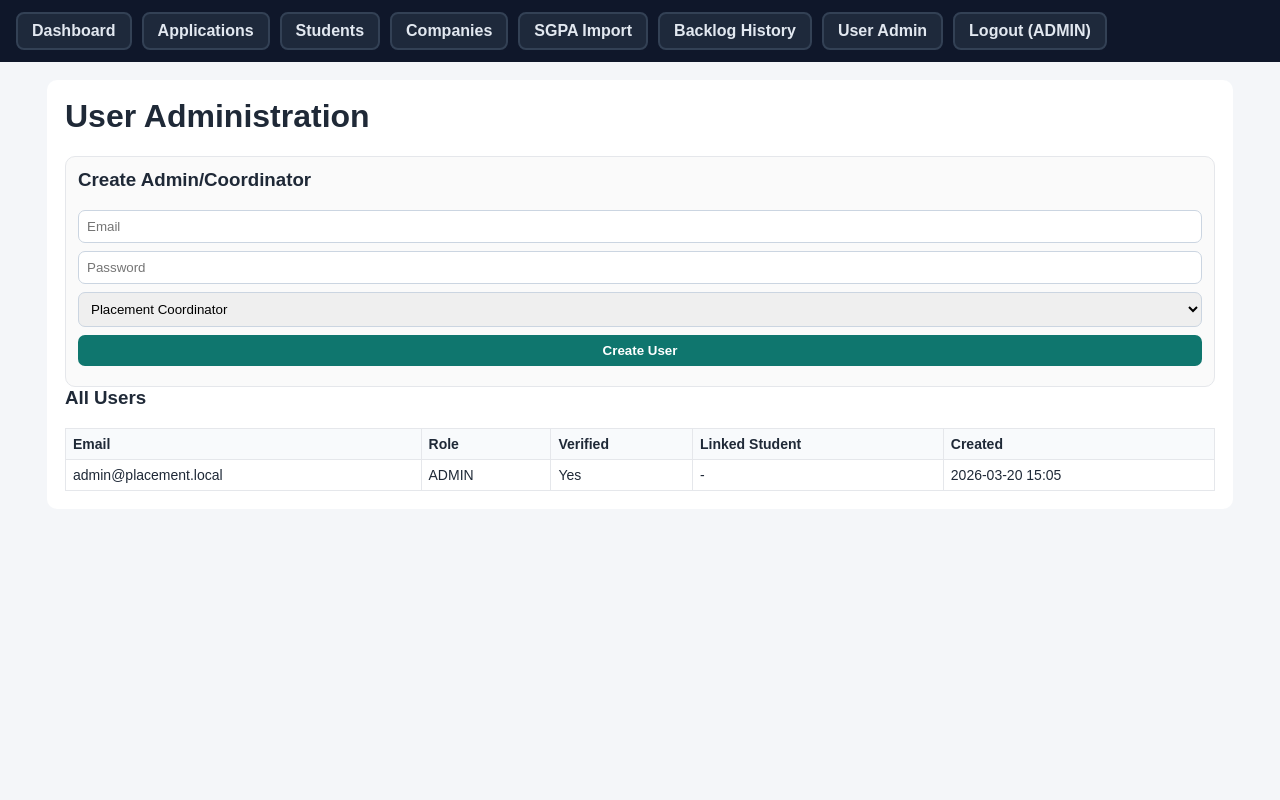
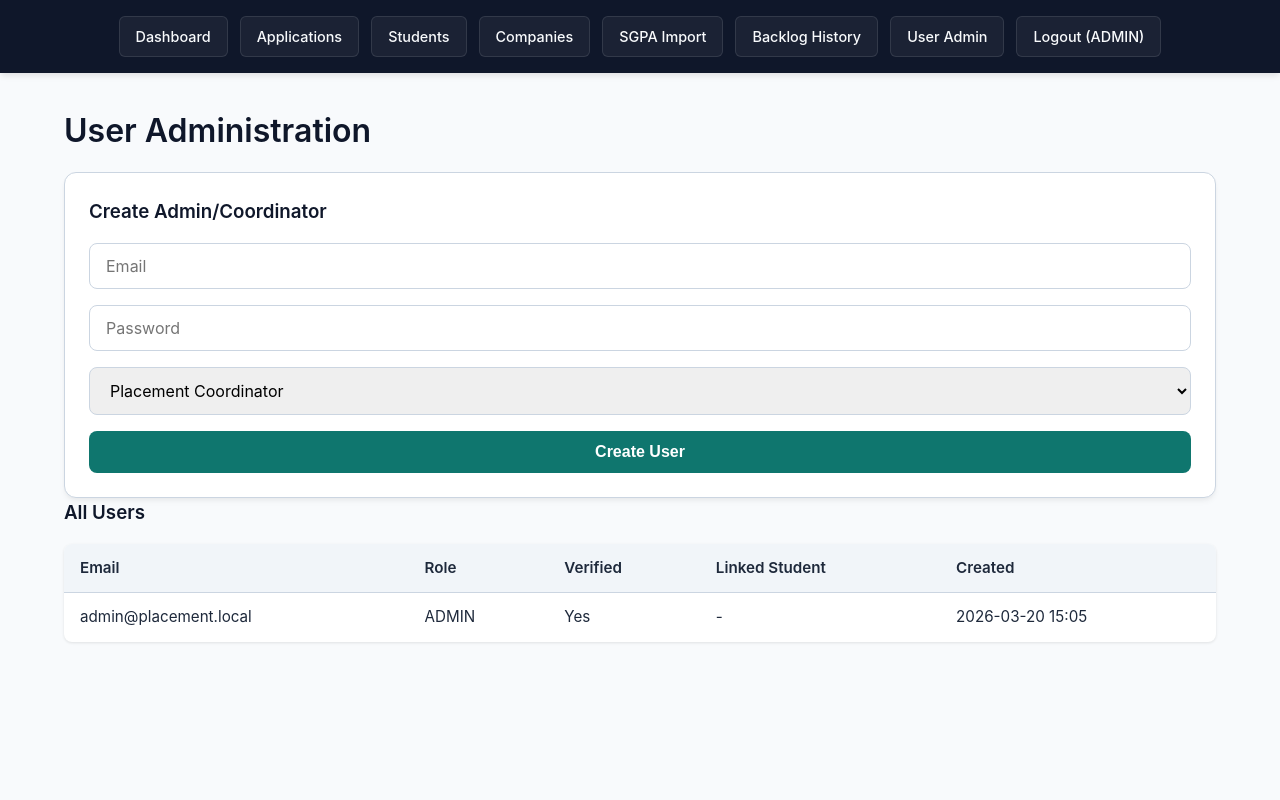
Before and after one commit to lavanayakhosla/TestPlacement, a Flask app: page /admin/users in a window 1280 px wide. Run offline with Flask 3, Linux system fonts and the light colour scheme; the visitor is signed in with stand-in values (Sample User, id 1); data comes from the database, SQL or seed files in the repository.

Commit message:
Refactor CSS for improved theming and layout

```diff
--- a/templates/base.html
+++ b/templates/base.html
@@ -5,56 +5,227 @@
   <meta name="viewport" content="width=device-width, initial-scale=1.0">
   <title>Campus Placement Portal</title>
   <style>
-    body { font-family: Arial, sans-serif; margin: 0; background: #f4f6f9; color: #1f2937; }
+    /* CSS Variables for consistent theming */
+    :root {
+      --primary: #0f766e;
+      --primary-hover: #115e59;
+      --bg-light: #f8fafc;
+      --nav-bg: #0f172a;
+      --text-dark: #1e293b;
+      --text-muted: #64748b;
+      --border-color: #cbd5e1;
+      --card-bg: #ffffff;
+    }
+
+    /* Global Reset & Typography */
+    * {
+      box-sizing: border-box;
+      margin: 0;
+      padding: 0;
+    }
+
+    body {
+      font-family: 'Inter', system-ui, -apple-system, sans-serif;
+      background: var(--bg-light);
+      color: var(--text-dark);
+      line-height: 1.6;
+      min-height: 100vh;
+      display: flex;
+      flex-direction: column;
+    }
+
+    /* Navigation */
     nav {
-  background: #0f172a;
-  padding: 12px 16px;
+      background: var(--nav-bg);
+      padding: 16px 24px;
       display: flex;
       flex-wrap: wrap;
-  gap: 10px;
+      gap: 12px;
+      align-items: center;
+      justify-content: center;
+      box-shadow: 0 4px 6px -1px rgba(0, 0, 0, 0.1);
     }
 
     nav a {
-  color: #e2e8f0;
+      color: #f8fafc;
       text-decoration: none;
-  font-weight: 600;
-  padding: 8px 14px;
-  border: 2px solid #334155;
-  border-radius: 8px;
-  background: #1e293b;
-  transition: all 0.25s ease;
+      font-size: 0.9rem;
+      font-weight: 500;
+      padding: 8px 16px;
+      border: 1px solid rgba(255,255,255,0.1);
+      border-radius: 6px;
+      background: rgba(255,255,255,0.05);
+      transition: all 0.2s ease;
     }
 
-/* Hover effect */
     nav a:hover {
-  background: #0f766e;
-  border-color: #0f766e;
+      background: var(--primary);
+      border-color: var(--primary);
       color: #ffffff;
-  transform: translateY(-1px);
+      transform: translateY(-2px);
+      box-shadow: 0 4px 6px rgba(15, 118, 110, 0.2);
     }
 
-/* Optional: active feel when clicked */
     nav a:active {
-  transform: scale(0.97);
+      transform: translateY(0);
     }
-    main { max-width: 1150px; margin: 18px auto; background: #fff; padding: 18px; border-radius: 10px; }
-    h1, h2, h3 { margin-top: 0; }
-    .flash { background: #ecfeff; border: 1px solid #a5f3fc; padding: 8px 10px; border-radius: 8px; margin-bottom: 8px; }
-    .grid { display: grid; gap: 12px; }
-    .grid-2 { grid-template-columns: repeat(auto-fit, minmax(300px, 1fr)); }
-    .card { border: 1px solid #e5e7eb; border-radius: 10px; padding: 12px; background: #fafafa; }
-    input, select, textarea, button {
-      width: 100%; box-sizing: border-box; padding: 8px; border: 1px solid #cbd5e1; border-radius: 7px; margin-bottom: 8px;
+
+    /* Main Container */
+    main {
+      flex: 1;
+      width: 100%;
+      max-width: 1200px;
+      margin: 32px auto;
+      padding: 0 24px;
     }
-    button { background: #0f766e; color: #fff; border: none; font-weight: 700; cursor: pointer; }
-    button:hover { background: #115e59; }
-    button.link-button { background: none; color: #0f766e; width: auto; padding: 0; margin: 0; border: none; font-weight: 600; text-decoration: underline; }
-    button.link-button:hover { color: #115e59; }
-    table { width: 100%; border-collapse: collapse; font-size: 14px; }
-    th, td { border: 1px solid #e5e7eb; padding: 7px; text-align: left; }
-    th { background: #f8fafc; }
-    .pill { padding: 3px 8px; border-radius: 999px; font-size: 12px; background: #dcfce7; color: #166534; }
-    code { background: #f1f5f9; padding: 2px 4px; border-radius: 4px; }
+
+    h1, h2, h3 {
+      margin-bottom: 16px;
+      color: #0f172a;
+      font-weight: 600;
+    }
+
+    /* Alerts / Flash Messages */
+    .flash {
+      background: #ecfeff;
+      border-left: 4px solid #06b6d4;
+      padding: 12px 16px;
+      border-radius: 4px;
+      margin-bottom: 24px;
+      color: #083344;
+      font-weight: 500;
+      box-shadow: 0 2px 4px rgba(0,0,0,0.05);
+    }
+
+    /* Grid Layouts */
+    .grid { display: grid; gap: 20px; }
+    .grid-2 { grid-template-columns: repeat(auto-fit, minmax(280px, 1fr)); }
+
+    /* Standard Cards */
+    .card {
+      background: var(--card-bg);
+      border: 1px solid var(--border-color);
+      border-radius: 12px;
+      padding: 24px;
+      box-shadow: 0 4px 6px -1px rgba(0, 0, 0, 0.05), 0 2px 4px -1px rgba(0, 0, 0, 0.03);
+    }
+
+    /* Form Elements */
+    input, select, textarea {
+      width: 100%;
+      padding: 12px 16px;
+      border: 1px solid var(--border-color);
+      border-radius: 8px;
+      margin-bottom: 16px;
+      font-size: 1rem;
+      font-family: inherit;
+      transition: border-color 0.2s, box-shadow 0.2s;
+    }
+
+    input:focus, select:focus, textarea:focus {
+      outline: none;
+      border-color: var(--primary);
+      box-shadow: 0 0 0 3px rgba(15, 118, 110, 0.15);
+    }
+
+    button {
+      background: var(--primary);
+      color: #fff;
+      border: none;
+      font-size: 1rem;
+      font-weight: 600;
+      padding: 12px 24px;
+      border-radius: 8px;
+      cursor: pointer;
+      transition: background 0.2s, transform 0.1s;
+      width: 100%;
+    }
+
+    button:hover {
+      background: var(--primary-hover);
+    }
+
+    button:active {
+      transform: scale(0.98);
+    }
+
+    /* Links inside forms */
+    .auth-links {
+      margin-top: 16px;
+      text-align: center;
+      font-size: 0.9rem;
+      color: var(--text-muted);
+    }
+
+    .auth-links a {
+      color: var(--primary);
+      text-decoration: none;
+      font-weight: 500;
+    }
+
+    .auth-links a:hover {
+      text-decoration: underline;
+    }
+
+    /* Split Layouts for Auth (Login/Register) */
+    .auth-wrapper {
+      display: flex;
+      flex-direction: column;
+      background: var(--card-bg);
+      border: 1px solid var(--border-color);
+      border-radius: 16px;
+      overflow: hidden;
+      box-shadow: 0 10px 25px -5px rgba(0, 0, 0, 0.05), 0 8px 10px -6px rgba(0, 0, 0, 0.01);
+      min-height: 65vh;
+    }
+
+    .auth-content {
+      flex: 1;
+      padding: 40px 24px;
+      display: flex;
+      flex-direction: column;
+      align-items: center;
+      justify-content: center;
+    }
+
+    .auth-image {
+      display: none; /* Hidden on mobile */
+      flex: 1;
+      /* Replace this URL with your preferred image */
+      background-image: url('https://images.unsplash.com/photo-1523050854058-8df90110c9f1?q=80&w=1000&auto=format&fit=crop');
+      background-size: cover;
+      background-position: center;
+    }
+
+    /* Tables */
+    table { width: 100%; border-collapse: collapse; font-size: 0.95rem; background: var(--card-bg); border-radius: 8px; overflow: hidden; box-shadow: 0 1px 3px rgba(0,0,0,0.1); }
+    th, td { border-bottom: 1px solid var(--border-color); padding: 12px 16px; text-align: left; }
+    th { background: #f1f5f9; font-weight: 600; color: var(--text-dark); }
+    tr:last-child td { border-bottom: none; }
+
+    /* Badges */
+    .pill { padding: 4px 10px; border-radius: 999px; font-size: 0.75rem; font-weight: 600; background: #dcfce7; color: #166534; display: inline-block;}
+    code { background: #f1f5f9; padding: 2px 6px; border-radius: 4px; font-size: 0.9em; color: #e11d48;}
+
+    /* Responsive adjustments */
+    @media (min-width: 768px) {
+      .auth-wrapper {
+        flex-direction: row;
+      }
+      .auth-image {
+        display: block; /* Show image on screens wider than 768px */
+      }
+      .auth-content {
+        padding: 48px;
+      }
+    }
+
+    @media (max-width: 640px) {
+      nav { flex-direction: column; padding: 16px; }
+      nav a { width: 100%; text-align: center; }
+      main { margin: 16px auto; padding: 0 16px; }
+      .card { padding: 16px; }
+    }
   </style>
 </head>
 <body>
@@ -80,6 +251,7 @@ nav a:active {
       <a href="{{ url_for('register') }}">Register</a>
     {% endif %}
   </nav>
+
   <main>
     {% with messages = get_flashed_messages() %}
       {% if messages %}
@@ -88,6 +260,7 @@ nav a:active {
         {% endfor %}
       {% endif %}
     {% endwith %}
+
     {% block content %}{% endblock %}
   </main>
 </body>
```
Lines whose indentation alone changed are shown as unchanged.
